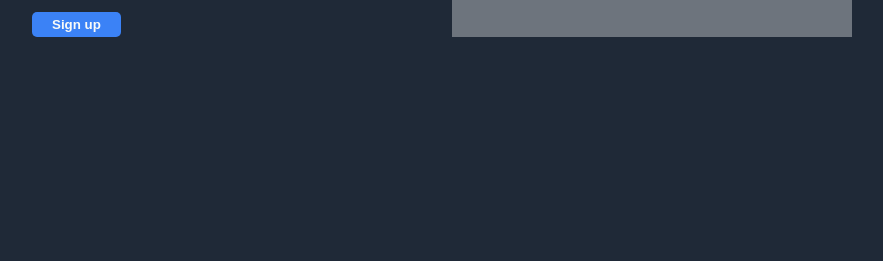
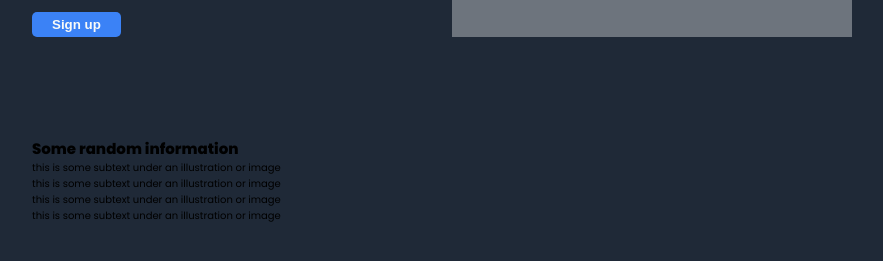
Before and after one commit to adamakers/odin-landing-page, a plain HTML site: page index.html in a window 1280 px wide. Shown: the part 403-664 px from the top of the page, without its empty margins (198-1081 px from the left). Drawn offline with Linux system fonts and the light colour scheme.

Commit message:
added the html for the random information section

```diff
--- a/index.html
+++ b/index.html
@@ -43,13 +43,32 @@
           </div>
         </div>
       </div>
-
     </div>
 
   </header>
 
   <section class="information">
-    <div class="container"></div>
+    <div class="container">
+      <h2>Some random information</h2>
+      <div class="info-box-container">
+        <div class="info-box">
+          <div class="info-box-img"></div>
+          <p class="info-box-text">this is some subtext under an illustration or image</p>
+        </div>
+        <div class="info-box">
+          <div class="info-box-img"></div>
+          <p class="info-box-text">this is some subtext under an illustration or image</p>
+        </div>
+        <div class="info-box">
+          <div class="info-box-img"></div>
+          <p class="info-box-text">this is some subtext under an illustration or image</p>
+        </div>
+        <div class="info-box">
+          <div class="info-box-img"></div>
+          <p class="info-box-text">this is some subtext under an illustration or image</p>
+        </div>
+      </div>
+    </div>
   </section>
 
   <section class="quotes">
```
